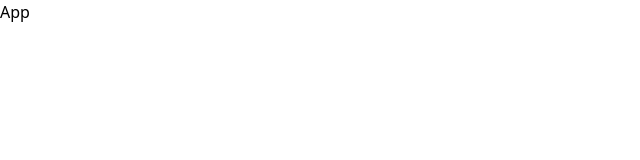
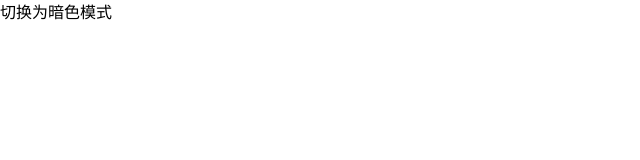
Before and after one commit to iron2column/react-admin-template, a React (Vite) app: page / in a window 1280 px wide. Shown: the top 160 px of the page, without its empty margins (0-640 px from the left). Built offline with nearby package versions, Linux system fonts and the light colour scheme.

Commit message:
添加：主题模式切换功能

```diff
--- a/src/App.tsx
+++ b/src/App.tsx
@@ -1,5 +1,9 @@
+import ThemeModeToggle from './components/ThemeModeToggle'
+
 export default function App() {
   return (
-    <div>App</div>
+    <div>
+      <ThemeModeToggle />
+    </div>
   )
 }
--- /dev/null
+++ b/src/components/ThemeModeToggle.tsx
@@ -0,0 +1,33 @@
+import { useState, useEffect } from 'react'
+
+// 1. 创建一个切换主题的按钮组件
+export default function ThemeModeToggle() {
+  // 2. 使用 `useState` 管理主题状态
+  const [isDark, setIsDark] = useState(() => {
+    return document.documentElement.classList.contains('dark')
+  })
+
+  // 3. 初始化组件时从 `localStorage` 获取主题状态并更新
+  useEffect(() => {
+    const theme = localStorage.getItem('themeMode')
+    if (theme === 'dark') {
+      document.documentElement.classList.add('dark')
+      setIsDark(true)
+    } else {
+      document.documentElement.classList.remove('dark')
+      setIsDark(false)
+    }
+  }, [])
+
+  // 4. 实现切换主题逻辑
+  const toggleTheme = () => {
+    document.documentElement.classList.toggle('dark')
+    setIsDark(!isDark)
+    localStorage.setItem('themeMode', isDark ? 'dark' : 'light')
+  }
+
+  return (
+    // 不包含任何样式以便嵌入到自定义组件中
+    <button onClick={toggleTheme}>切换为{isDark ? '亮色' : '暗色'}模式</button>
+  )
+}
```
Also changed, not shown: 1 other file (tests, documents, lock files or other folders).
